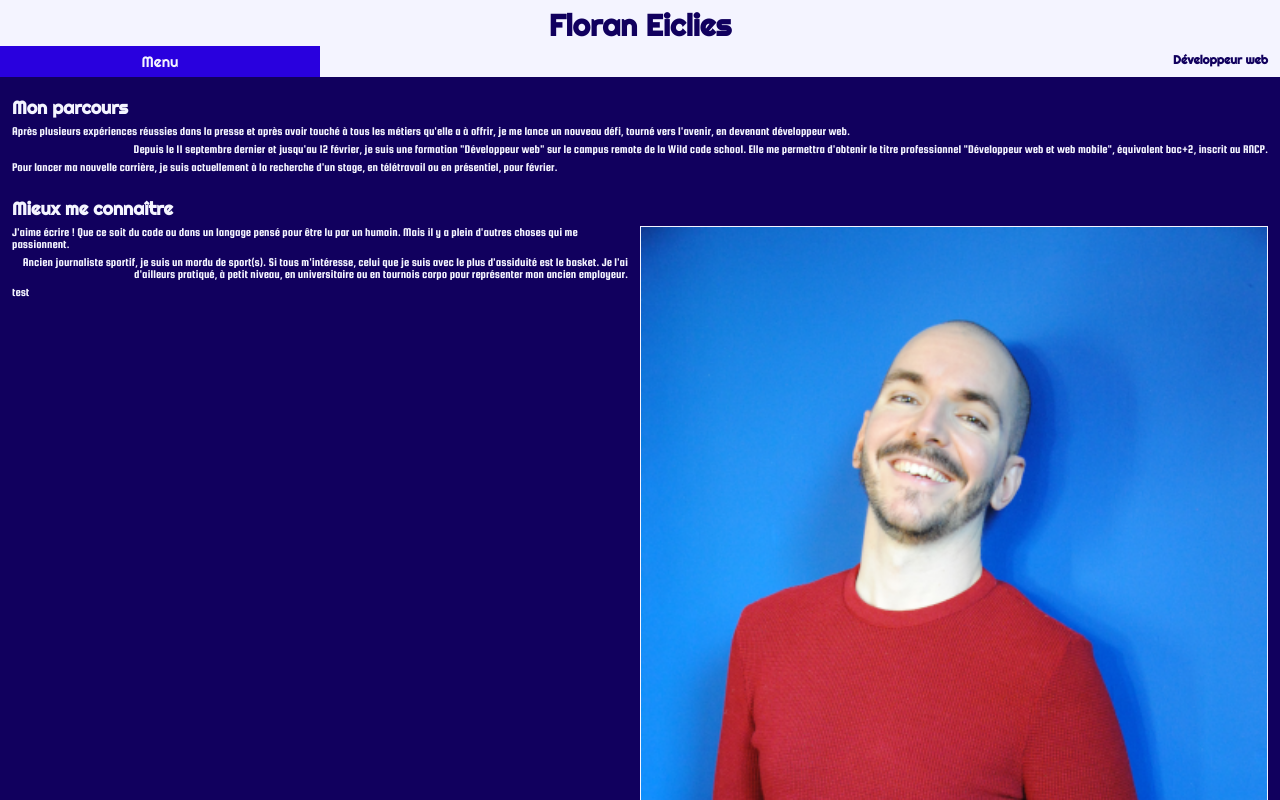
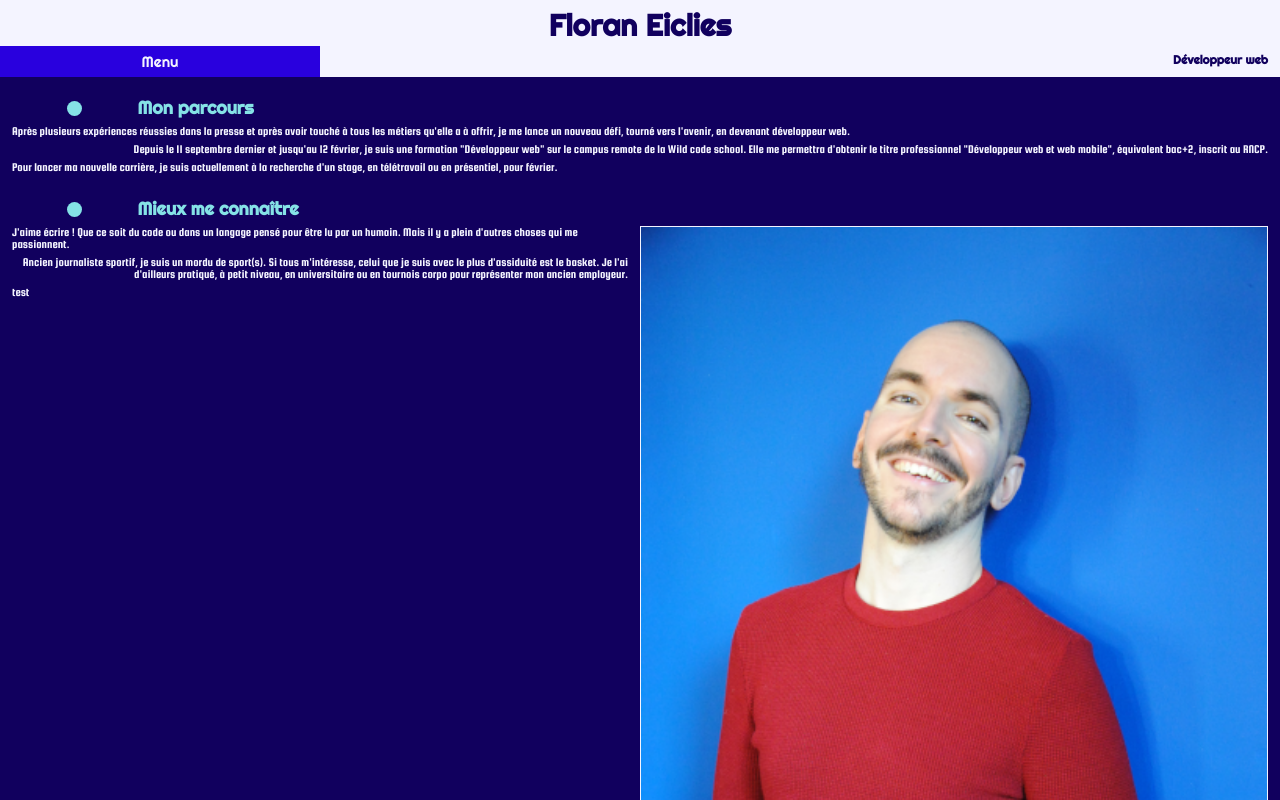
Before and after one commit to e-floran/onlinecv, a React (Create React App) app: page / in a window 1280 px wide. Shown: the top 800 px of the page. Built offline with nearby package versions, Linux system fonts and the light colour scheme.

Commit message:
doubled and positionned pulsar

```diff
--- a/src/components/Description.jsx
+++ b/src/components/Description.jsx
@@ -1,7 +1,12 @@
 function Description(){
     return(
         <section className="description">
-            <h2>Mon parcours</h2>
+            <article className="sectionTitle">
+                <div className="pulsarContainer">
+                    <div className="pulsar"></div>
+                </div>
+                <h2>Mon parcours</h2>
+            </article>
             <p>Après plusieurs expériences réussies dans la presse et après avoir touché à tous les métiers qu'elle a à offrir, je me lance un nouveau défi, tourné vers l'avenir, en devenant développeur web.</p>
             <p>Depuis le 11 septembre dernier et jusqu'au 12 février, je suis une formation "Développeur web" sur le campus remote de la Wild code school. Elle me permettra d'obtenir le titre professionnel "Développeur web et web mobile", équivalent bac+2, inscrit au RNCP.</p>
             <p>Pour lancer ma nouvelle carrière, je suis actuellement à la recherche d'un stage, en télétravail ou en présentiel, pour février.</p>
--- a/src/components/KnowMe.jsx
+++ b/src/components/KnowMe.jsx
@@ -1,7 +1,12 @@
 function KnowMe(){
     return(
         <section className="knowMe">
-            <h2 className="knowTitle">Mieux me connaître</h2>
+            <article className="sectionTitle">
+                <div className="pulsarContainer">
+                    <div className="pulsar"></div>
+                </div>
+                <h2>Mieux me connaître</h2>
+            </article>
             <article className="knowDetails">
                 <p>J'aime écrire ! Que ce soit du code ou dans un langage pensé pour être lu par un humain. Mais il y a plein d'autres choses qui me passionnent.</p>
                 <p>Ancien journaliste sportif, je suis un mordu de sport(s). Si tous m'intéresse, celui que je suis avec le plus d'assiduité est le basket. Je l'ai d'ailleurs pratiqué, à petit niveau, en universitaire ou en tournois corpo pour représenter mon ancien employeur.</p>
--- a/src/index.css
+++ b/src/index.css
@@ -1,7 +1,7 @@
 :root {
   --darkBlue: #11005e;
   --midBlue: #2900de;
-  --lightBlue: #6144e3;
+  --lightBlue: #85e2e6;
   --whitish: #f4f4ff;
   --blackish: #000114;
   font-size: 12px;
--- a/src/style/home.css
+++ b/src/style/home.css
@@ -13,6 +13,9 @@ p {
   margin: 0 0 0.5rem 0;
   width: 100%;
 }
+h2 {
+  color: var(--lightBlue) !important;
+}
 .description {
   width: 100%;
   padding: 0 1rem;
@@ -20,6 +23,13 @@ p {
   display: grid;
   grid-template-columns: 100%;
   grid-gap: 0;
+}
+.sectionTitle {
+  display: grid;
+  grid-template-columns: 10% 90%;
+  grid-gap: 0;
+  padding: 0;
+  margin: 0;
 }
 
 p:nth-of-type(even) {
@@ -36,7 +46,7 @@ p:nth-of-type(odd) {
   grid-template-columns: 50% 50%;
   grid-gap: 0;
 }
-.knowTitle {
+.knowMe .sectionTitle {
   grid-column: 1/3;
   grid-row: 1/2;
 }
@@ -56,3 +66,33 @@ p:nth-of-type(odd) {
   z-index: 9;
   position: relative;
 }
+.pulsarContainer {
+  width: 100%;
+  display: flex;
+  flex-flow: row nowrap;
+  justify-content: center;
+  align-items: flex-start;
+}
+.pulsar {
+  background: var(--lightBlue);
+  border-radius: 50%;
+  box-shadow: 0 0 0 0 rgba(123, 226, 230, 1);
+  height: 1.25rem !important;
+  width: 1.25rem !important;
+  margin-top: 0.4rem;
+  animation: pulsed 2s infinite;
+}
+
+@keyframes pulsed {
+  0% {
+    box-shadow: 0 0 0 0 rgba(123, 226, 230, 0.7);
+  }
+
+  70% {
+    box-shadow: 0 0 0 10px rgba(123, 226, 230, 0);
+  }
+
+  100% {
+    box-shadow: 0 0 0 0 rgba(123, 226, 230, 0);
+  }
+}
```
